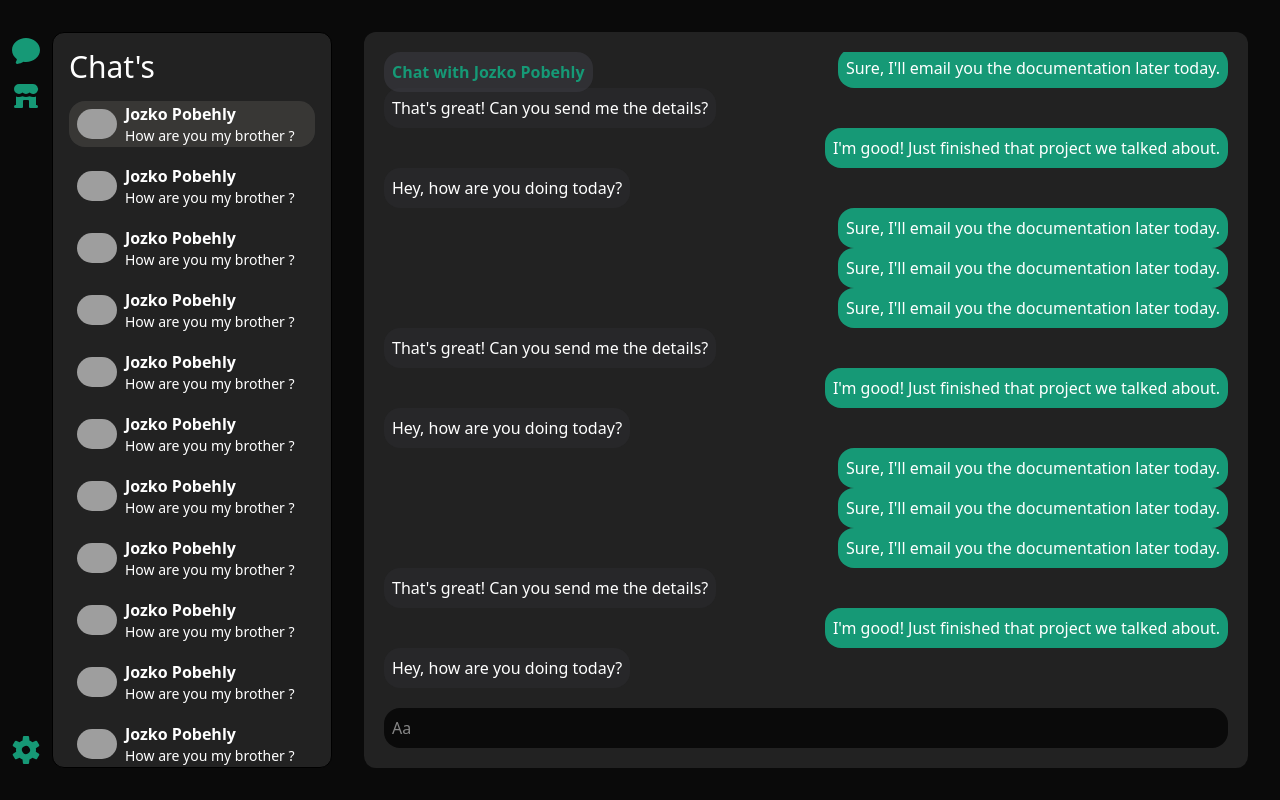
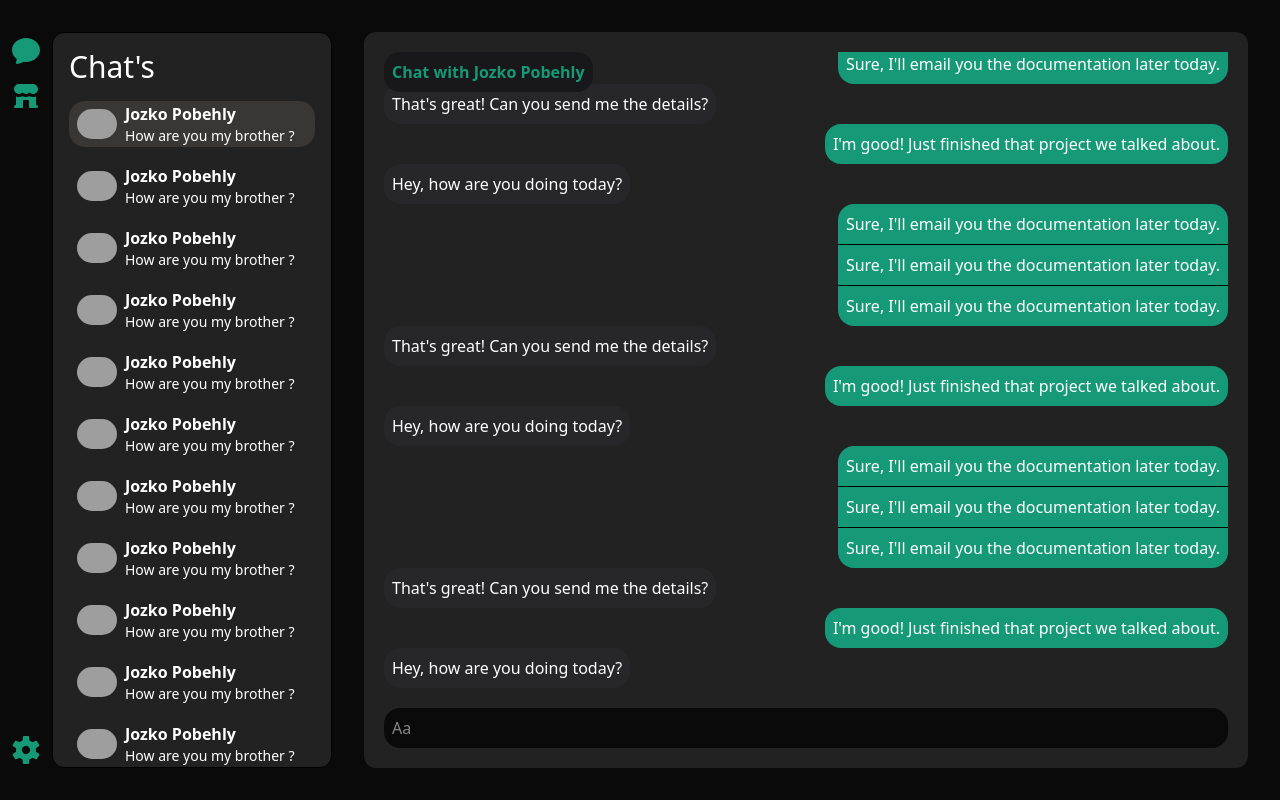
Before and after one commit to phlst/nextChat, a Next.js app: page /messenger in a window 1280 px wide. Built offline with nearby package versions, Linux system fonts and the light colour scheme; grey boxes are pictures that could not be loaded.

Commit message:
Made a border based on next or previous message

```diff
--- a/app/_components/messenger/Chat.tsx
+++ b/app/_components/messenger/Chat.tsx
@@ -158,7 +158,7 @@ const fakeChat = {
 function Chat({ active }: { active: number }) {
   return (
     <div className='bg-custom-gray col-start-9 col-end-25 hidden overflow-hidden rounded-xl p-5 md:block lg:col-start-8'>
-      <div className='text-custom-green fixed z-20 rounded-2xl bg-zinc-700/50 p-2 font-bold'>
+      <div className='text-custom-green fixed z-20 rounded-2xl bg-zinc-900 p-2 font-bold'>
         Chat with Jozko Pobehly
       </div>
       <div className='flex h-full w-full flex-col-reverse'>
@@ -170,7 +170,15 @@ function Chat({ active }: { active: number }) {
         <div className='flex h-full w-full flex-col-reverse overflow-y-scroll'>
           {fakeChat.messages.map((message, i) => (
             <div
-              className={`${message.sender === myId ? 'bg-custom-green self-end' : 'self-start bg-zinc-700/20'} rounded-2xl p-2 text-white`}
+              className={` ${message.sender === myId ? 'bg-custom-green self-end' : 'self-start bg-zinc-700/20'} ${
+                fakeChat.messages[i + 1]?.sender === message.sender
+                  ? 'rounded-t-none border-t-1 border-black'
+                  : 'rounded-2xl'
+              } ${
+                fakeChat.messages[i - 1]?.sender === message.sender
+                  ? 'rounded-b-none'
+                  : 'rounded-2xl'
+              } p-2 text-white`}
               key={i + message.message}
             >
               {message.message}
```
